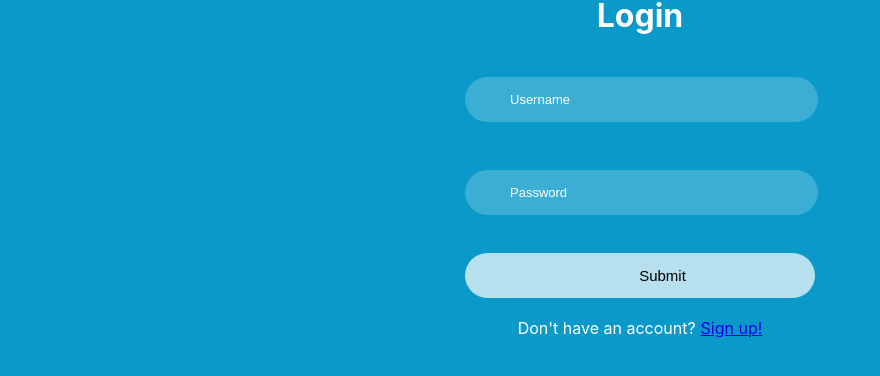
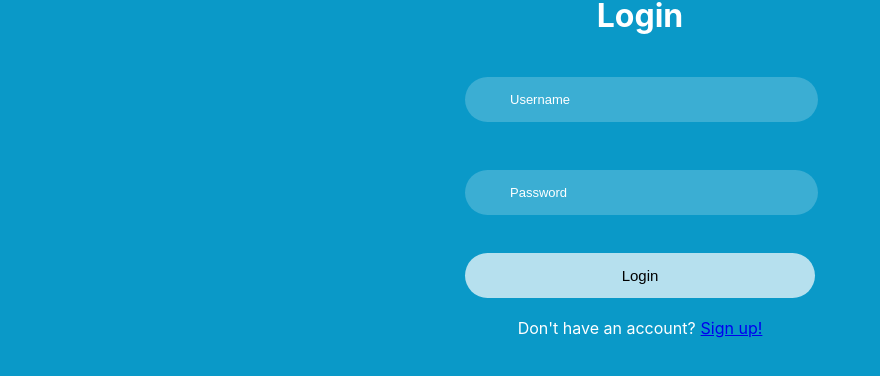
Before and after one commit to zananskij/chat-app-frontend, a React (Create React App) app: page / in a window 1280 px wide. Shown: the part 260-636 px from the top of the page, without its empty margins (0-880 px from the left). Built offline with nearby package versions, Linux system fonts and the light colour scheme; no server answers; some icons are missing.

Commit message:
updated login/register to pull/post from backend

```diff
--- a/public/index.html
+++ b/public/index.html
@@ -22,7 +22,14 @@
       work correctly both with client-side routing and a non-root public URL.
       Learn how to configure a non-root public URL by running `npm run build`.
     -->
-    <title>React App</title>
+    <title>Chat App</title>
+
+    <!-- <link
+      rel="stylesheet"
+      href="https://cdn.jsdelivr.net/npm/bootstrap@5.1.3/dist/css/bootstrap.min.css"
+      integrity="sha384-1BmE4kWBq78iYhFldvKuhfTAU6auU8tT94WrHftjDbrCEXSU1oBoqyl2QvZ6jIW3"
+      crossorigin="anonymous"
+    /> -->
   </head>
   <body>
     <noscript>You need to enable JavaScript to run this app.</noscript>
@@ -38,5 +45,10 @@
       To create a production bundle, use `npm run build` or `yarn build`.
     -->
     <script src="https://unpkg.com/boxicons@2.1.4/dist/boxicons.js"></script>
+    <script
+      src="https://cdn.jsdelivr.net/npm/bootstrap@5.1.3/dist/js/bootstrap.bundle.min.js"
+      integrity="sha384-ka7Sk0Gln4gmtz2MlQnikT1wXgYsOg+OMhuP+IlRH9sENBO0LRn5q+8nbTov4+1p"
+      crossorigin="anonymous"
+    ></script>
   </body>
 </html>
--- a/src/App.js
+++ b/src/App.js
@@ -3,47 +3,51 @@ import axios from 'axios'
 import { Route, Routes, Link } from 'react-router-dom'
 import Login from './components/Login'
 import Register from './components/Register'
-// import Homepage from './components/Homepage'
+import Homepage from './components/Homepage'
 
 const App = () => {
-  const [user, setUser] = useState({ username: '', password: '' })
+  const [username, setUsername] = useState('')
+  const [password, setPassword] = useState('')
+  const [error, setError] = useState(null)
 
-  const getUser = () => {
-    axios
-      .get('http://localhost:8000/api/')
-      .then(
-        (response) => setUser(response.data),
-        (err) => console.log(err)
-      )
-      .catch((error) => console.log(error))
+  const handleRegister = async (event) => {
+    event.preventDefault()
+    try {
+      const response = await axios.post('http://localhost:8000/api/register', {
+        username: username,
+        password: password,
+      })
+      console.log(response.data)
+    } catch (error) {
+      setError(error.message)
+    }
   }
 
-  // create user function
-  const handleRegister = (data) => {
-    axios.post('http://localhost:8000/api/register/', data).then((response) => setUser(response.data))
+  const handleLogin = async (event) => {
+    event.preventDefault()
+    try {
+      const response = await axios.post('http://localhost:8000/api/login', {
+        username: username,
+        password: password,
+      })
+      if (response.data.hasOwnProperty('id')) {
+        console.log(`Welcome, ${response.data.username}!`)
+      } else {
+        setError(response.data)
+      }
+    } catch (error) {
+      setError(error.message)
+    }
   }
-
-  // user login function XX not needed
-  const handleLogin = (data) => {
-    axios.post('http://localhost:8000/api/login', data).then((response) => setUser(response.data))
-  }
-
-  useEffect(
-    () => {
-      getUser()
-    },
-    // []
-    [user]
-  )
 
   return (
     <>
       <h1>Chat App</h1>
       <h2>Initial temporary login page </h2>
+
       <Routes>
         <Route path="/" element={<Login handleLogin={handleLogin} />} />
         <Route path="api/register" element={<Register handleRegister={handleRegister} />} />
-        {/* <Route path="/homepage" element={<Homepage handleHomepage={handleHomepage} />} /> */}
       </Routes>
     </>
   )
--- a/src/components/Login.js
+++ b/src/components/Login.js
@@ -3,59 +3,62 @@ import axios from 'axios'
 import { Link, useNavigate } from 'react-router-dom'
 
 const Login = (props) => {
-  const [user, setUser] = useState({ username: '', password: '' })
+  const [username, setUsername] = useState('')
+  const [password, setPassword] = useState('')
+  const [error, setError] = useState(null)
 
-  const navigate = useNavigate()
-
-  const handleChange = (event) => {
-    setUser({ ...user, [event.target.name]: event.target.value })
+  const handleUsernameChange = (event) => {
+    setUsername(event.target.value)
   }
 
-  const handleSubmit = (event) => {
+  const handlePasswordChange = (event) => {
+    setPassword(event.target.value)
+  }
+
+  const handleLogin = async (event) => {
     event.preventDefault()
-    props.handleLogin(user)
-    // route to the homepage
-    // navigate('/homepage')
+    try {
+      const response = await axios.post('http://localhost:8000/api/login', {
+        username: username,
+        password: password,
+      })
+      if (response.data.hasOwnProperty('id')) {
+        console.log(`Welcome, ${response.data.username}!`)
+      } else {
+        setError(response.data)
+      }
+    } catch (error) {
+      setError(error.message)
+    }
   }
 
   return (
-    <>
     <div className="login-page">
       <div className="login-container">
         <h3>Login</h3>
         <div className="login-form">
-            <form onSubmit={handleSubmit}>
-              <input
-                type="text"
-                name="username"
-                placeholder="Username"
-                required
-                value={user.username}
-                onChange={handleChange}
-              />
+          <form onSubmit={handleLogin}>
+            <input type="text" value={username} placeholder="Username" required onChange={handleUsernameChange} />
             <box-icon name="user" color="white"></box-icon>
             <br />
             <br />
-
-              <input
-                type="password"
-                name="password"
-                placeholder="Password"
-                required
-                value={user.password}
-                onChange={handleChange}
-              />
+            <input type="password" value={password} placeholder="Password" required onChange={handlePasswordChange} />
             <box-icon name="lock-alt" color="white"></box-icon>
             <br />
-              <input type="submit" className="submit" />
-            </form>
+            <div className="options-container">
+              <button type="submit" className="login-btn">
+                Login
+              </button>
               <span>
                 Don't have an account? <Link to="api/register">Sign up!</Link>
               </span>
             </div>
+
+            {error && <p>{error}</p>}
+          </form>
         </div>
       </div>
-    </>
+    </div>
   )
 }
 
--- a/src/components/Register.js
+++ b/src/components/Register.js
@@ -3,30 +3,30 @@ import axios from 'axios'
 import { Link, useNavigate } from 'react-router-dom'
 
 const Register = (props) => {
-  const [user, setUser] = useState({ username: '', password: '' })
+  const [username, setUsername] = useState('')
+  const [password, setPassword] = useState('')
+  const [error, setError] = useState(null)
 
-  let navigate = useNavigate()
-
-  const handleChange = (event) => {
-    setUser({ ...user, [event.target.name]: event.target.value })
+  const handleUsernameChange = (event) => {
+    setUsername(event.target.value)
   }
 
-  const handleSubmit = (event) => {
-    event.preventDefault()
-    props.handleLogin(user)
-    // route to
-    // navigate('/login')
+  const handlePasswordChange = (event) => {
+    setPassword(event.target.value)
   }
 
-  // async function handleSubmit(event) {
-  //   event.preventDefault()
-  //   await submitForm(event.target)
-  //   navigate('api/login')
-  // }
-  // return
-  //   <form onSubmit={handleSubmit}>
-
-  //   // </form>
+  const handleRegister = async (event) => {
+    event.preventDefault()
+    try {
+      const response = await axios.post('http://localhost:8000/api/register', {
+        username: username,
+        password: password,
+      })
+      console.log(response.data)
+    } catch (error) {
+      setError(error.message)
+    }
+  }
 
   return (
     <>
@@ -34,34 +34,25 @@ const Register = (props) => {
         <div className="register-container">
           <h3>Register</h3>
           <div className="register-form">
-            <form onSubmit={handleSubmit}>
-              <input
-                type="text"
-                name="username"
-                placeholder="Username"
-                required
-                value={user.username}
-                onChange={handleChange}
-              />
+            <form onSubmit={handleRegister}>
+              <input type="text" value={username} placeholder="Username" required onChange={handleUsernameChange} />
               <box-icon name="user" color="white"></box-icon>
               <br />
               <br />
-
-              <input
-                type="password"
-                name="password"
-                placeholder="Password"
-                required
-                value={user.password}
-                onChange={handleChange}
-              />
+              <input type="password" value={password} placeholder="Password" required onChange={handlePasswordChange} />
               <box-icon name="lock-alt" color="white"></box-icon>
               <br />
-              <input type="submit" className="submit" />
+              <div className="options-container">
+                <button type="submit" className="register-btn">
+                  Register
+                </button>
+                <span>
+                  Have an account already? <Link to="/">Login page</Link>
+                </span>
+              </div>
+
+              {error && <p>{error}</p>}
             </form>
-            <span>
-              Have an account already? <Link to="/">Login page</Link>
-            </span>
           </div>
         </div>
       </div>
--- a/src/index.css
+++ b/src/index.css
@@ -86,3 +86,23 @@ box-icon {
 .submit:hover {
   box-shadow: 1px 5px 7px 1px rgba(0, 0, 0, 0.2);
 }
+
+.options-container {
+  display: flex;
+  flex-direction: column;
+}
+
+.register-btn,
+.login-btn {
+  border: none;
+  border-radius: 30px;
+  font-size: 15px;
+  height: 45px;
+  outline: none;
+  width: 100%;
+  color: black;
+  background: rgba(255, 255, 255, 0.7);
+  cursor: pointer;
+  transition: 0.3s;
+  margin-top: 10px;
+}
```
Lines whose indentation alone changed are shown as unchanged.
